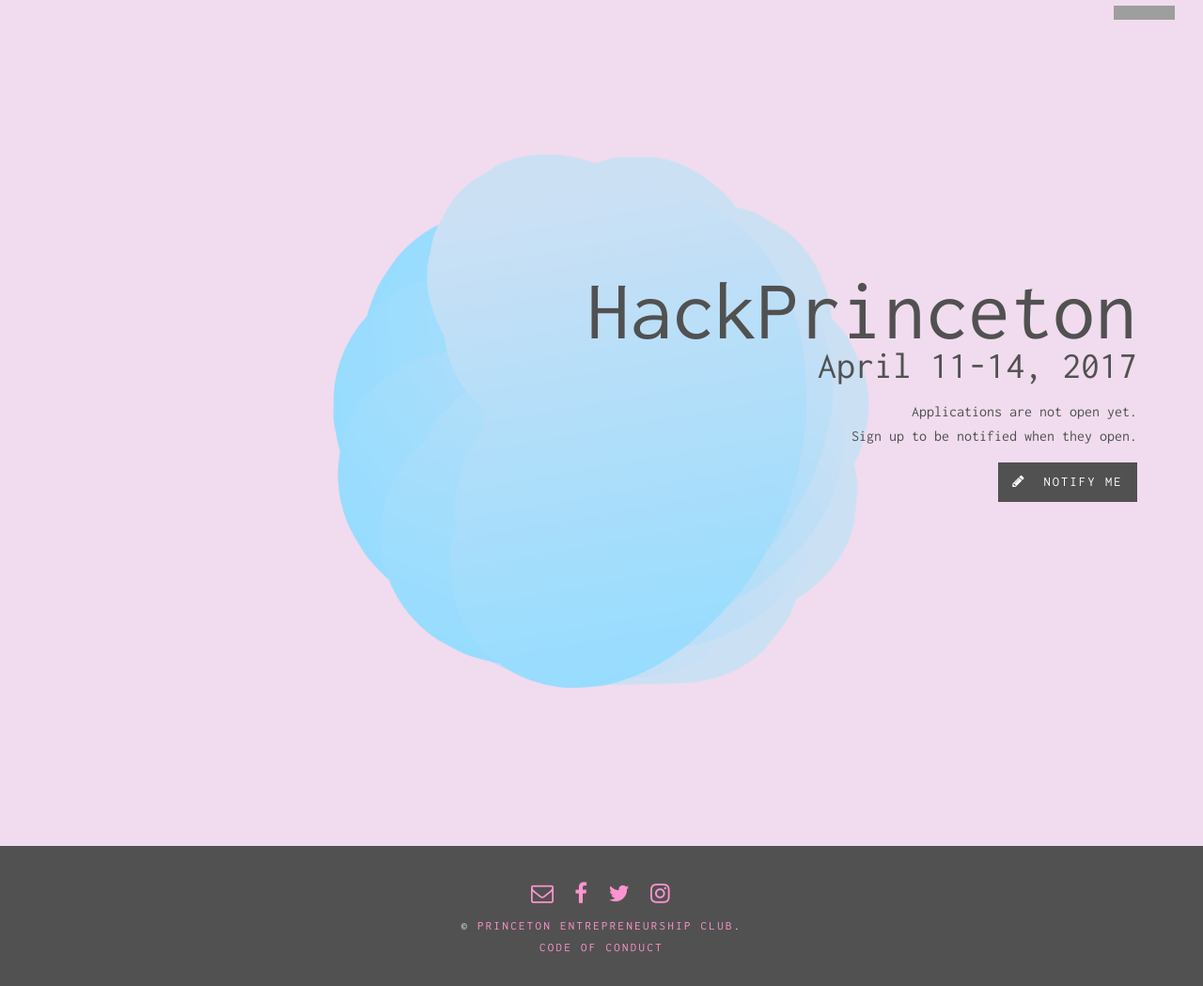
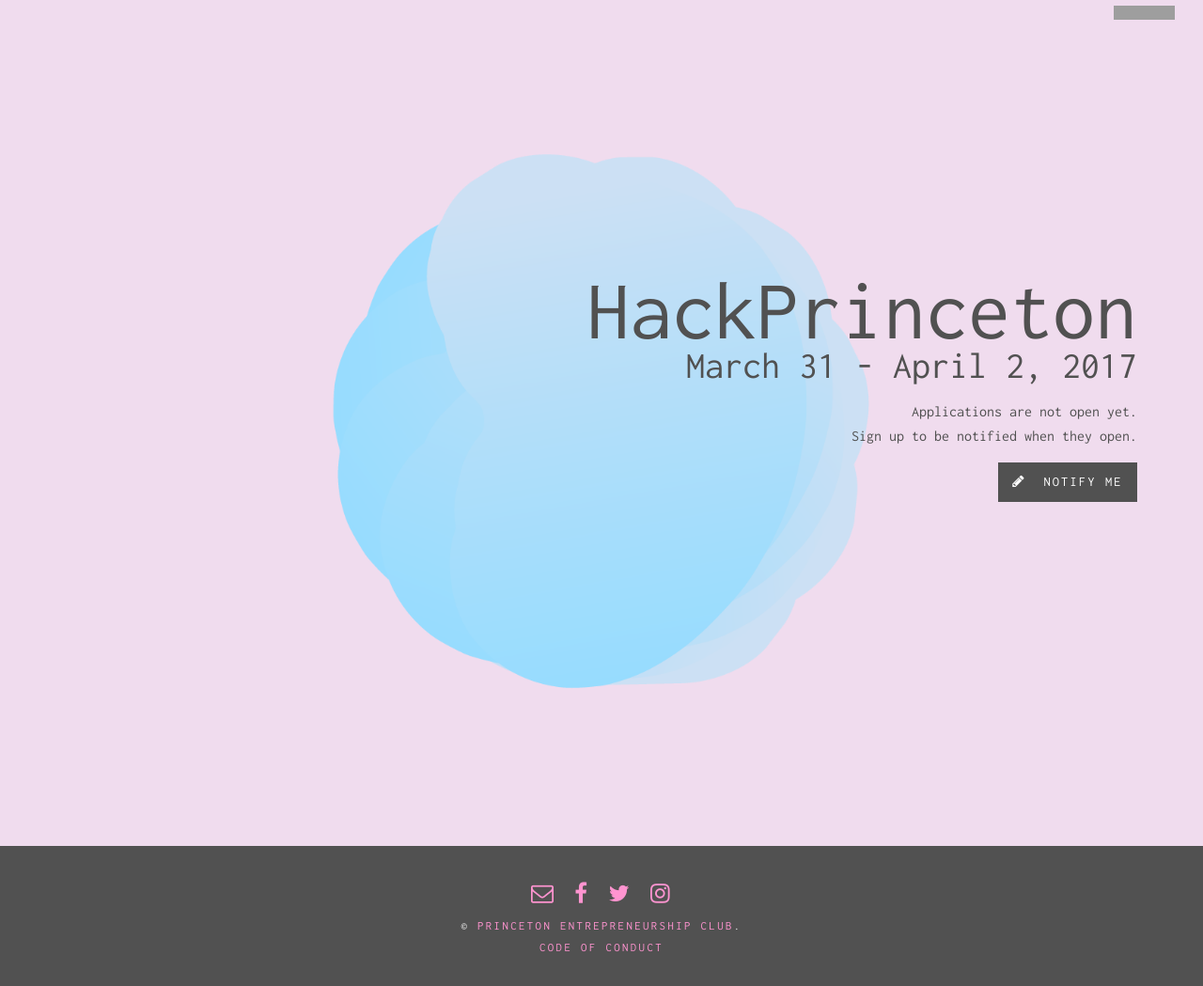
Before and after one commit to hackprinceton/prereg-s17, a Jekyll site: the page built from index.html, in a window 1280 px wide. Shown: the whole page at 94% size. Built offline with Jekyll 4.4.1, drawn with Linux system fonts in a browser that asks for light colours; nearby versions of some CDN libraries; grey boxes are pictures that could not be loaded.

Commit message:
Update date

```diff
--- a/index.html
+++ b/index.html
@@ -1,7 +1,7 @@
 ---
 layout: default
-title: HackPrinceton Spring 2017 | April 14-17, 2017
-description: Princeton University's 36-hour student hackathon. Learn, build, and explore software and hardware with 600 fellow students this November 11th-13th.
+title: HackPrinceton Spring 2017 | March 31 - April 2, 2017
+description: Princeton University's 36-hour student hackathon. Learn, build, and explore software and hardware with 500 fellow students this spring.
 keywords: hackathon, hackprinceton, hack, programming
 ---
 <div class="template-home">
@@ -13,7 +13,7 @@
                 <h1 class="title">HackPrinceton</h1>
 
                 <div class="subtext">
-                    <h2 class="date">April 11-14, 2017</h2>
+                    <h2 class="date">March 31 - April 2, 2017</h2>
                 </div>
 
                 <div class="followthrough">
```
